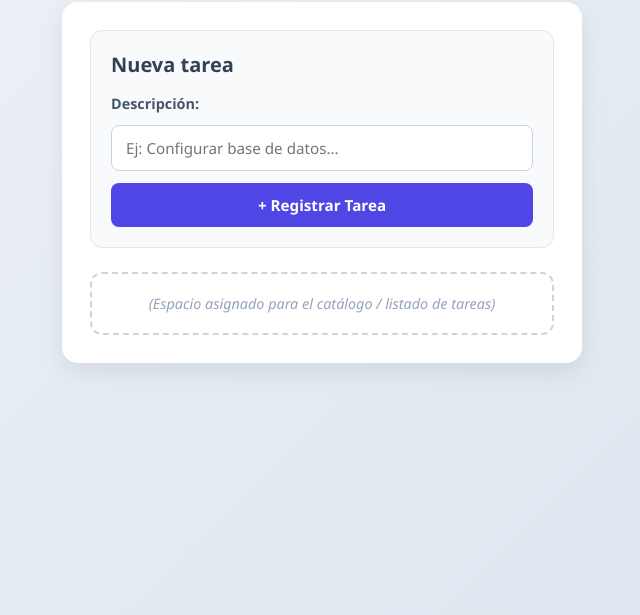
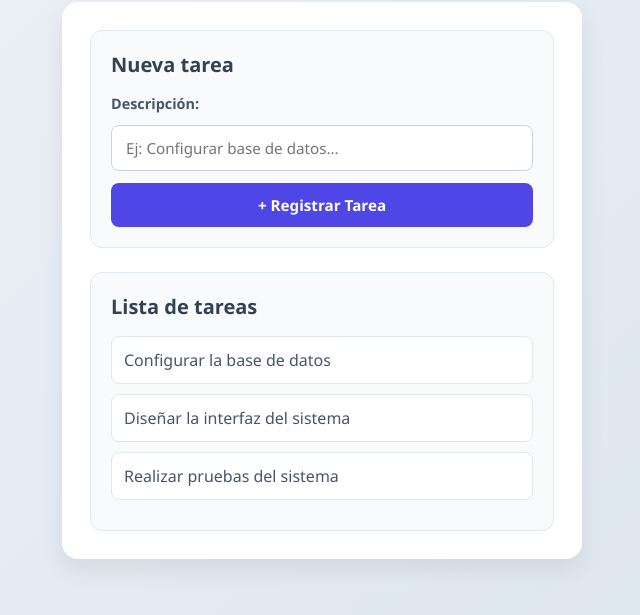
Before and after one commit to joseperez-git/reserva-laboratorios, a plain HTML site: page index.html in a window 1280 px wide. Shown: the part 105-720 px from the top of the page, without its empty margins (318-958 px from the left). Drawn offline with Linux system fonts and the light colour scheme.

Commit message:
Agregar listado inicial de tareas

```diff
--- a/index.html
+++ b/index.html
@@ -1,5 +1,6 @@
 <!DOCTYPE html>
 <html lang="es">
+
 <head>
     <meta charset="UTF-8">
     <meta name="viewport" content="width=device-width, initial-scale=1.0">
@@ -102,16 +103,37 @@
         }
 
         /* Sección reservada para el Estudiante 3 */
+        /* Sección del Estudiante 3 */
         #lista-tareas {
-            border: 2px dashed #cbd5e1;
+            background-color: #f8fafc;
+            border: 1px solid #e2e8f0;
             border-radius: 12px;
             padding: 20px;
-            text-align: center;
-            color: #94a3b8;
-            font-size: 0.9rem;
+        }
+
+        #lista-tareas h2 {
+            font-size: 1.25rem;
+            color: #334155;
+            margin-bottom: 16px;
+        }
+
+        #lista {
+            list-style: none;
+            padding: 0;
+            margin: 0;
+        }
+
+        #lista li {
+            background-color: white;
+            border: 1px solid #e2e8f0;
+            border-radius: 8px;
+            padding: 12px;
+            margin-bottom: 10px;
+            color: #475569;
         }
     </style>
 </head>
+
 <body>
 
     <h1>Sistema de Registro de Tareas</h1>
@@ -129,10 +151,16 @@
 
         <!-- Lista de Tareas (Estudiante 3) -->
         <section id="lista-tareas">
-            <!-- Aquí el Estudiante 3 colocará el listado -->
-            <p><em>(Espacio asignado para el catálogo / listado de tareas)</em></p>
+            <h2>Lista de tareas</h2>
+
+            <ul id="lista">
+                <li>Configurar la base de datos</li>
+                <li>Diseñar la interfaz del sistema</li>
+                <li>Realizar pruebas del sistema</li>
+            </ul>
         </section>
     </main>
 
 </body>
+
 </html>
```
